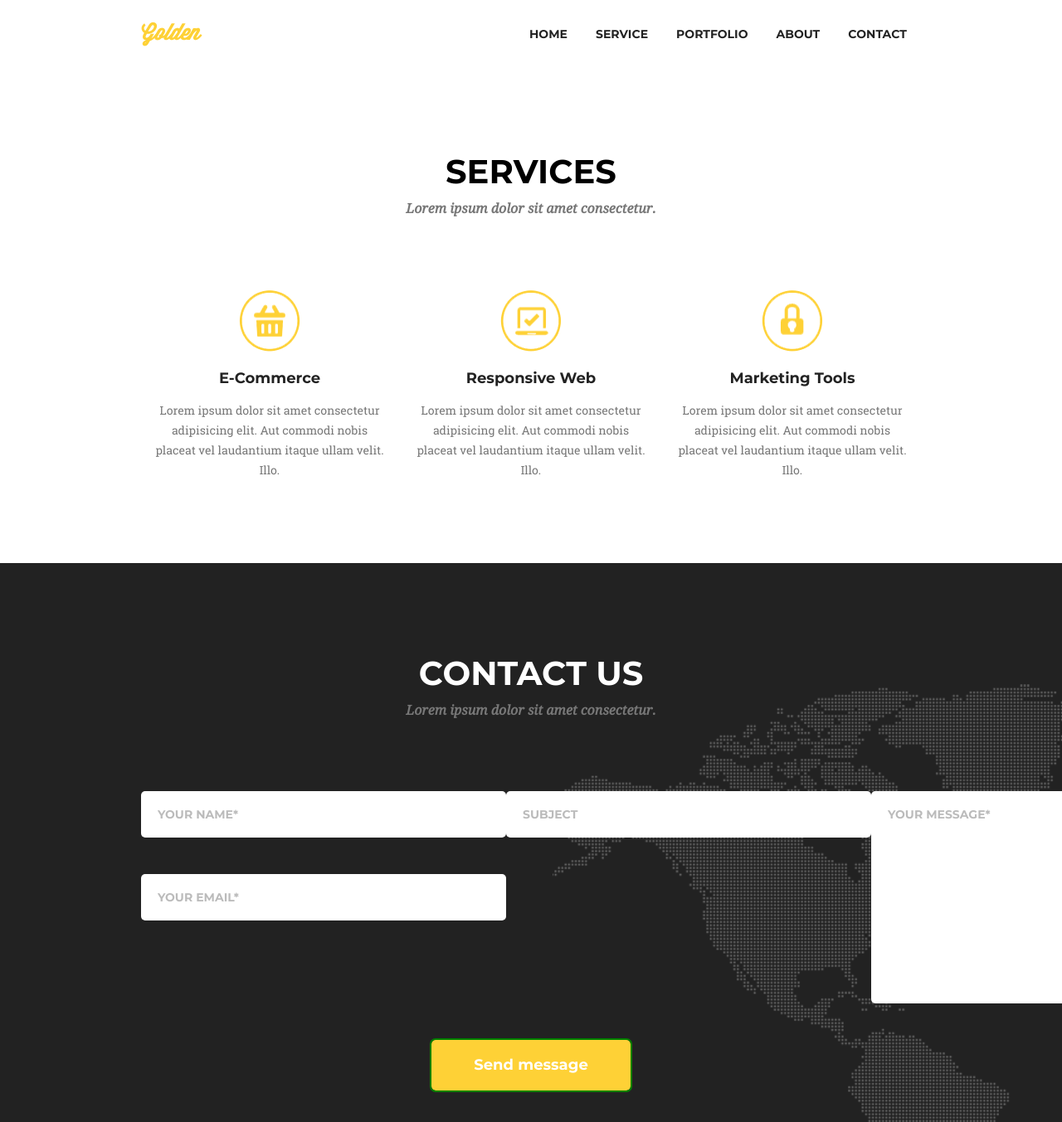
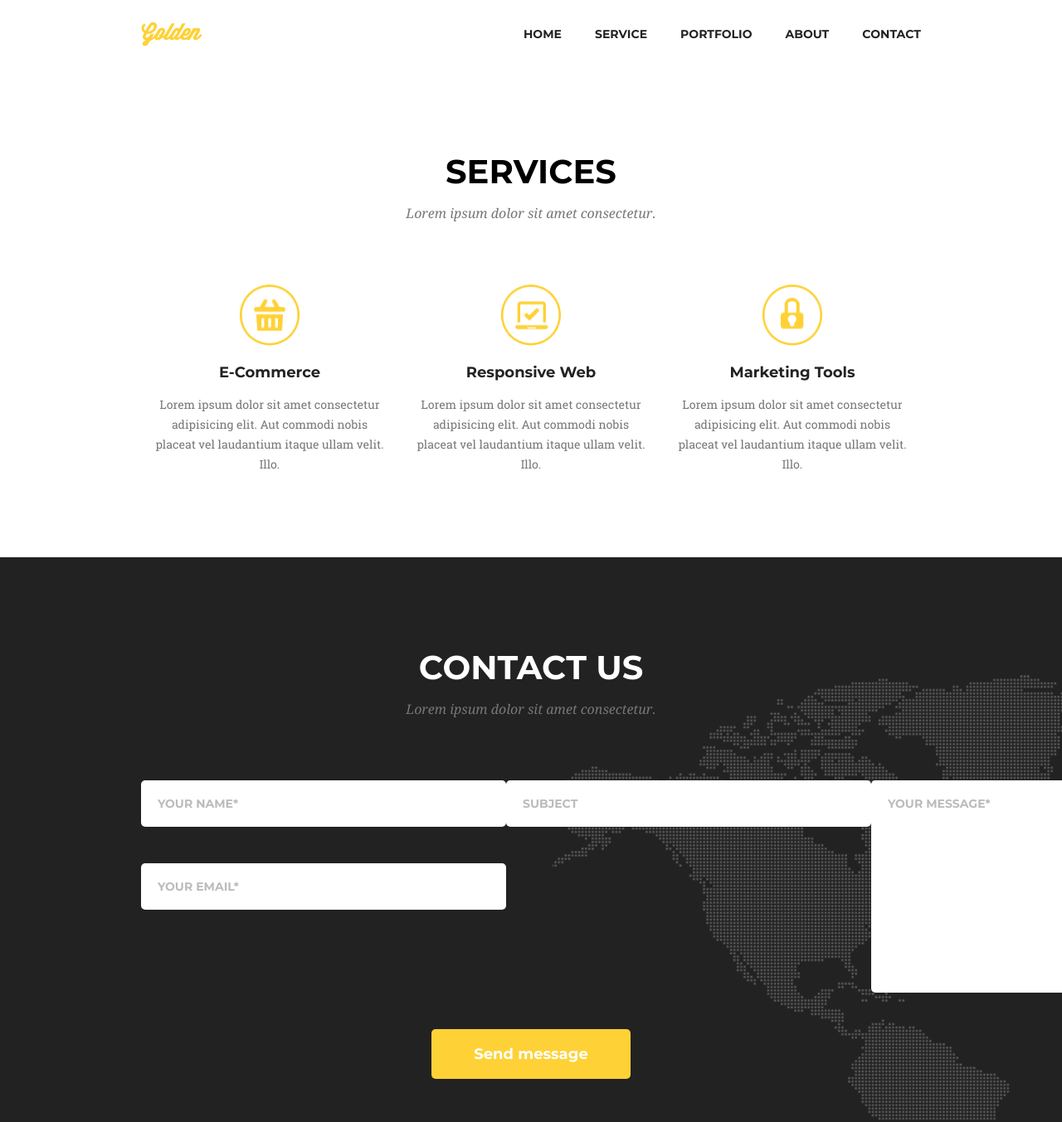
Before and after one commit to ekaterina8aleksa/goit-fe-course, a plain HTML site: page module-7/index.html in a window 1280 px wide. Shown: the top 1353 px of the page at 83% size. Drawn offline with Linux system fonts and the light colour scheme.

Commit message:
fixed 5 bugs in 7th module and 2 bugs in 6th module

```diff
--- a/module-6/css/styles.css
+++ b/module-6/css/styles.css
@@ -120,7 +120,7 @@ color:var(--color-mint);
   }
 }
 .menu-item {
-  padding: 0 30px;
+  margin-right: 30px;
 }
 .menu-item a {
   font-size: 14px;
@@ -216,22 +216,22 @@ width:280px;
   background-size: 32px 32px;
 }
 .service-item:nth-child(1){
-  background-image: url(../img/ALARM.png);
+  background-image: url(../img/clock.png);
 }
 .service-item:nth-child(2){
-  background-image: url(../img/LINE\ GRAPH.png);
+  background-image: url(../img/line-graph.png);
 }
 .service-item:nth-child(3){
-  background-image: url(../img/COMPUTER\ _\ OK.png);
+  background-image: url(../img/computer.png);
 }
 .service-item:nth-child(4){
-  background-image: url(../img/BOOK\ 2.png);
+  background-image: url(../img/book.png);
 }
 .service-item:nth-child(5){
-  background-image: url(../img/HOME.png);
+  background-image: url(../img/house.png);
 }
 .service-item:nth-child(6){
-  background-image: url(../img/IMAGE.png);
+  background-image: url(../img/square.png);
 }
 
 /*TEAM*/
@@ -314,7 +314,9 @@ width:280px;
 .overlay:hover{
 opacity: 1;
 box-shadow: 10px 10px var(--color-mint);
+cursor: pointer;
 }
+
   .overlay-team{
   top:0;
   right: 0;
@@ -332,8 +334,8 @@ box-shadow: 10px 10px var(--color-mint);
     justify-content: space-between;
     margin: 0;
     padding: 0;
-    width: 226px;
-    height: 56px;
+    top: 50%;
+    left:50%;
     cursor: pointer;
   }
   .overlay-icon {
@@ -341,6 +343,9 @@ box-shadow: 10px 10px var(--color-mint);
   width: 55px;
   height: 55px;
   background-color: var(--color-yellow);
+  }
+  .overlay-icon:not(last-child){
+    margin-right: 1px;
   }
 .overlay-list-icons a {
 color:var(--color-pink);
--- a/module-7/css/styles.css
+++ b/module-7/css/styles.css
@@ -54,14 +54,17 @@ a {
   font-weight: 700;
   line-height: 45px;
   text-align: center;
+  margin-bottom: 20px;
 }
-.title span {
+span {
   display: block;
   font-family: var(--f-droid);
   font-size: 16px;
   text-transform: none;
   font-style: normal;
   color: var(--c-dgray);
+  text-align: center;
+
 }
 .text {
     text-align: center;
@@ -104,8 +107,9 @@ img{
   align-items: center;
 }
 .menu-item {
-  padding: 0 17px;
+  margin-right: 40px;
 }
+
 .menu-item a {
   font-size: 14px;
   font-weight: 700;
@@ -184,7 +188,7 @@ span{
     padding: 110px 0;
     background-position: bottom 30% right 0%;
     background-repeat: no-repeat;
-    background-image: url(../img/Map\ Image.png);
+    background-image: url(../img/map-image.png);
     text-align: center;
 }
 
@@ -206,7 +210,6 @@ span{
     font-weight: 700;
     font-family: var(--f-monts);
     font-size: 14px;
-    text-transform: uppercase;
     margin-bottom: 44px;
     padding: 20px;
     color:var(--c-dgray);
@@ -238,7 +241,7 @@ input:not(#subject):focus,
 textarea:focus{
     outline: 2px solid red;
 }
-input:not(#subject):valid,
+input:not(#subject):not(#button):valid,
 textarea:valid{
     outline: 2px solid green;
 }
--- a/module-7/index.html
+++ b/module-7/index.html
@@ -33,10 +33,8 @@
     <main>
       <section class="service">
         <div class="container">
-          <h2 class="title ">
-            services
+          <h2 class="title ">services </h2>
             <span>Lorem ipsum dolor sit amet consectetur.</span>
-          </h2>
           <ul class="service-list">
             <li class="service-item ">
               <div class="service-wrap">
@@ -72,10 +70,8 @@
       <!--CONTACT-->
 
       <section class="dark-form">
-          <h2 class="title form-title">
-            contact us
+          <h2 class="title form-title">contact us</h2>
             <span>Lorem ipsum dolor sit amet consectetur.</span>
-          </h2>
           <form action="#" class="container">
             <div class="form-wrap">
               <input type="text" id="name" name="name" placeholder="Your Name*" class="name-input" minlength="2"  maxlength="20" required/>
```
Also changed, not shown: module-6/img/book.png (renamed from module-6/img/BOOK 2.png), module-6/img/clock.png (renamed from module-6/img/ALARM.png), module-6/img/computer.png (renamed from module-6/img/COMPUTER _ OK.png), module-6/img/house.png (renamed from module-6/img/HOME.png), module-6/img/line-graph.png (renamed from module-6/img/LINE GRAPH.png), module-6/img/square.png (renamed from module-6/img/IMAGE.png), module-7/img/map-image.png (renamed from module-7/img/Map Image.png).
